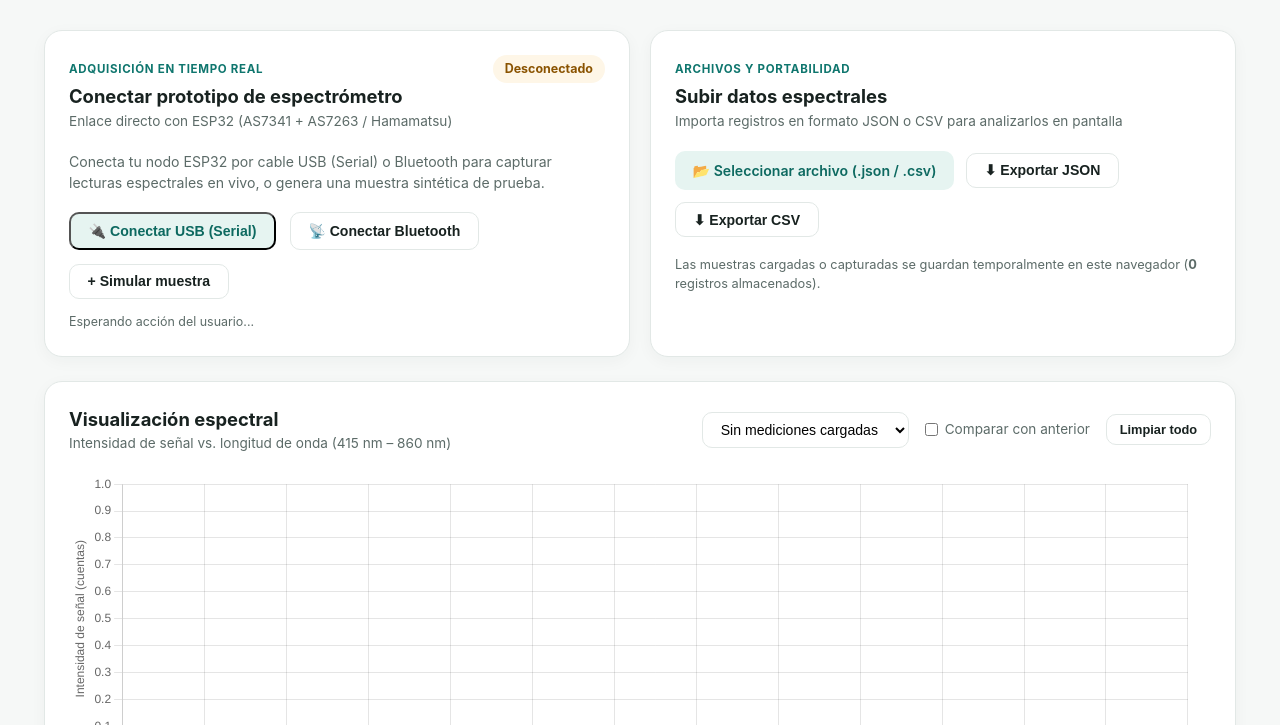
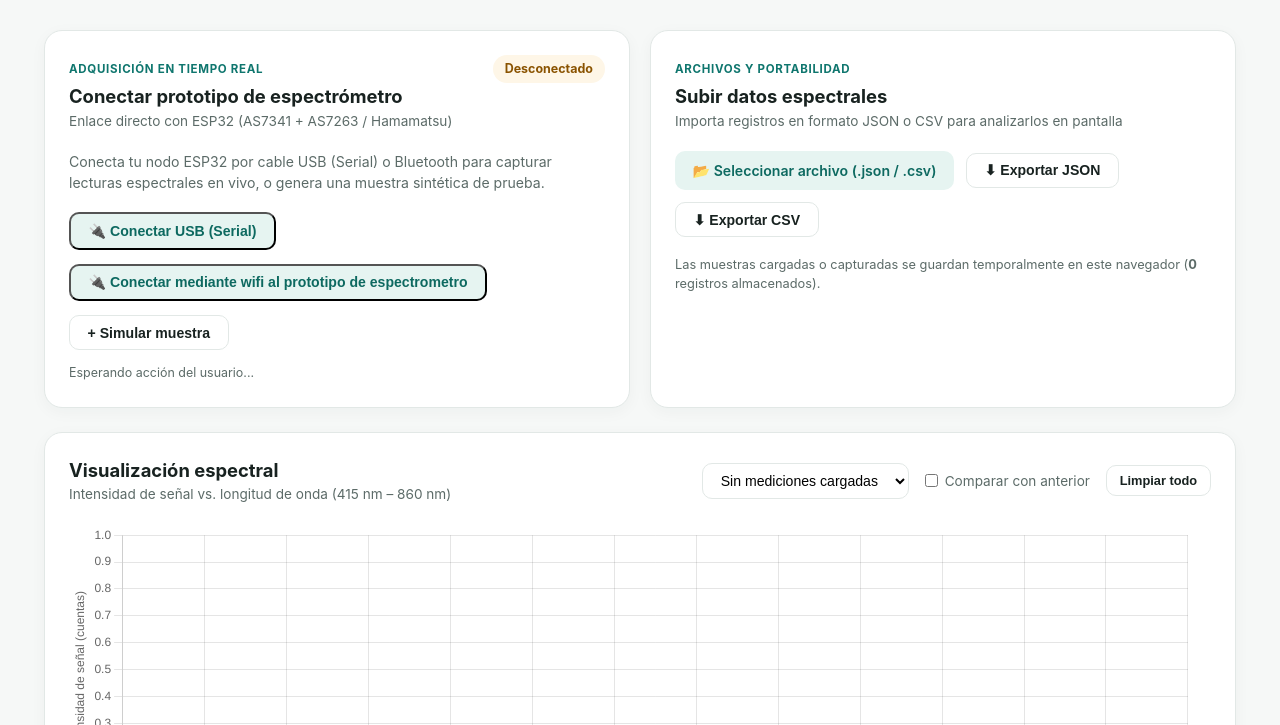
Before and after one commit to ricardoyashin/P-gina-web-iot, a plain HTML site: page dashboard.html in a window 1280 px wide. Shown: the part 75-800 px from the top of the page. Drawn offline with nearby package versions, Linux system fonts and the light colour scheme.

Commit message:
Update dashboard.html

```diff
--- a/dashboard.html
+++ b/dashboard.html
@@ -61,7 +61,7 @@
 
                 <div class="hero-actions">
                     <button type="button" class="btn btn-soft" id="btnConnectSerial">🔌 Conectar USB (Serial)</button>
-                    <button type="button" class="btn btn-outline" id="btnConnectBle">📡 Conectar Bluetooth</button>
+                     <button type="button" class="btn btn-soft" id="btnConnectSerial">🔌 Conectar mediante wifi al prototipo de espectrometro</button>
                     <button type="button" class="btn btn-outline" id="btnSimulate">+ Simular muestra</button>
                 </div>
                 <p id="hwLog" style="font-size: 0.78rem; color: var(--text-muted); margin-top: 0.85rem;">
```
